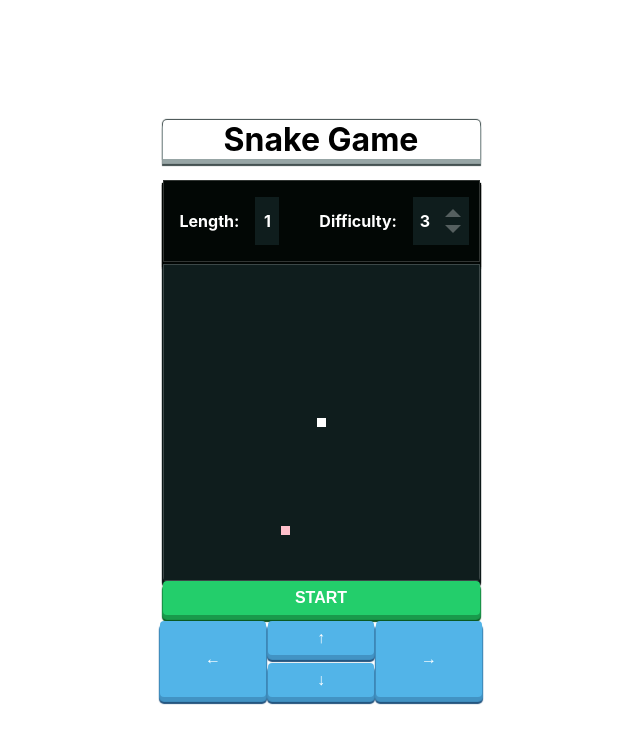
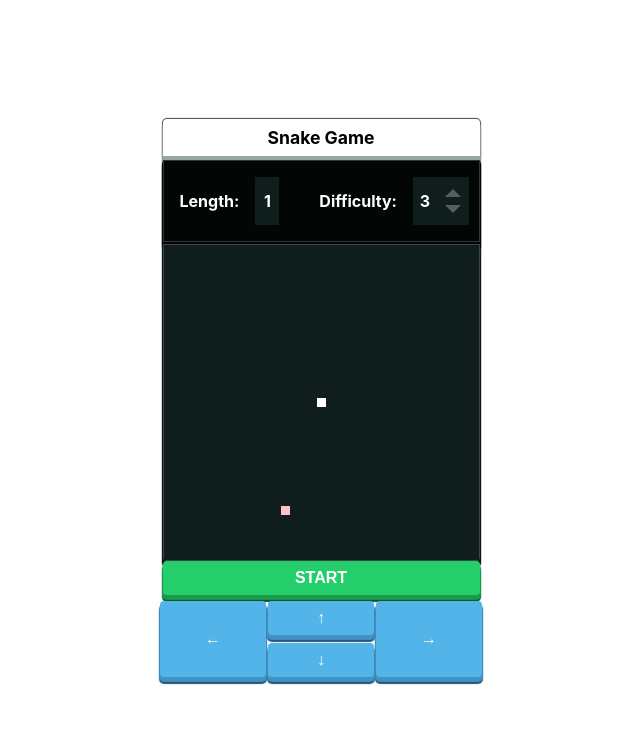
Before and after one commit to Fielsyuka/hooks-snake-game, a React (Create React App) app: page / in a window 1280 px wide. Shown: the top 744 px of the page, without its empty margins (319-959 px from the left). Built offline with nearby package versions, Linux system fonts and the light colour scheme.

Commit message:
fix classname of title

```diff
--- a/src/App.js
+++ b/src/App.js
@@ -12,7 +12,7 @@ function App() {
     <div className="App">
       <header className="header">
         <div className="title-container">
-          <h1 className="nav-title">Snake Game</h1>
+          <h1 className="title">Snake Game</h1>
         </div>
         <Navigation key="navigation" length={state.body.length} difficulty={difficulty} onChangeDifficulty={updateDifficulty} />
       </header>
```
